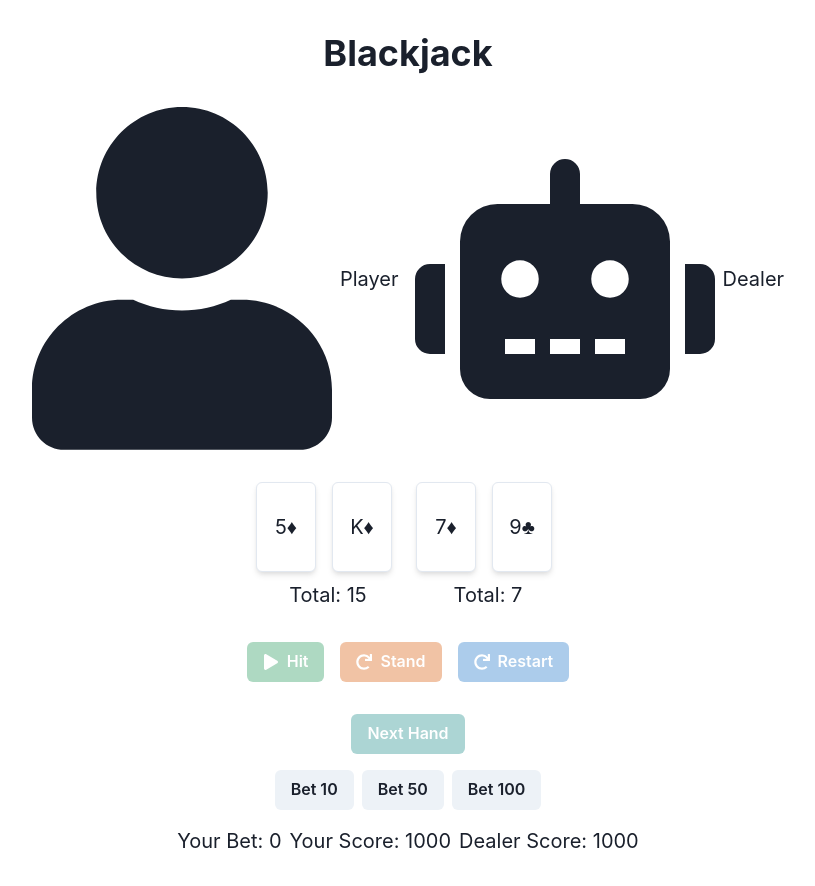
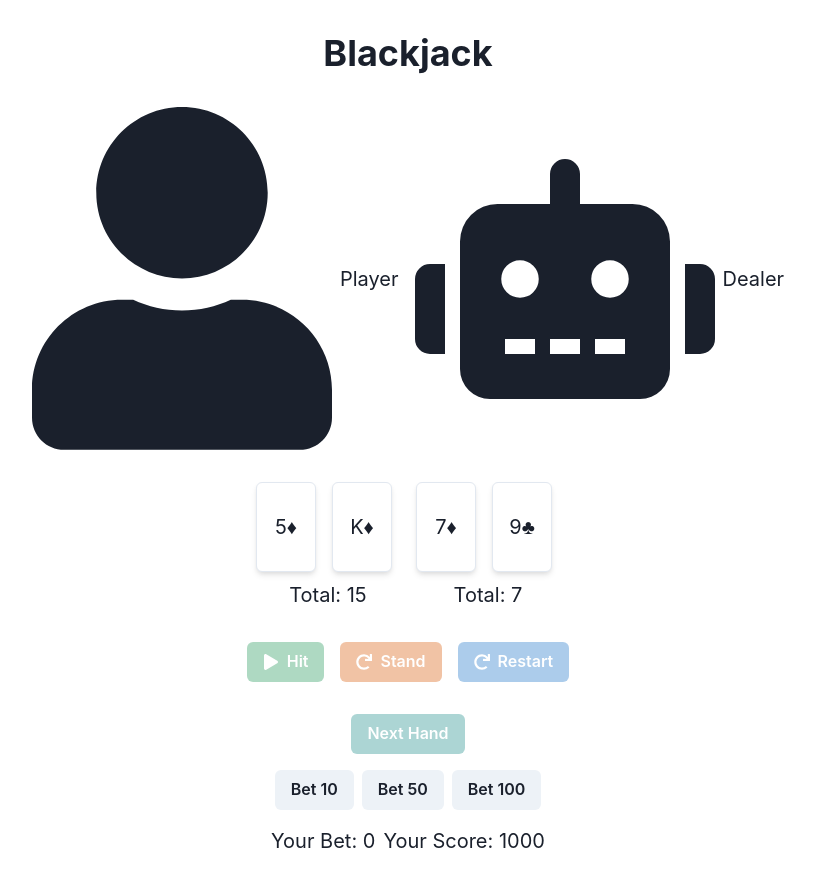
Before and after one commit to GPT-Engineer-App/blackjack-buddy, a React (Vite) app: page / in a window 1280 px wide. Shown: the whole page, without its empty margins (232-1047 px from the left). Built offline with nearby package versions, Linux system fonts and the light colour scheme.

Commit message:
Please Remove the dealer score indicator
Removed the dealer score indicator from the game interface.

```diff
--- a/src/pages/Index.jsx
+++ b/src/pages/Index.jsx
@@ -265,7 +265,6 @@ const Index = () => {
         <HStack>
           <Text fontSize="xl">Your Bet: {currentBet}</Text>
           <Text fontSize="xl">Your Score: {playerScore}</Text>
-          <Text fontSize="xl">Dealer Score: {dealerScore}</Text>
         </HStack>
       </VStack>
       {isBlackjack(playerHand) && !isGameOver && (
```
